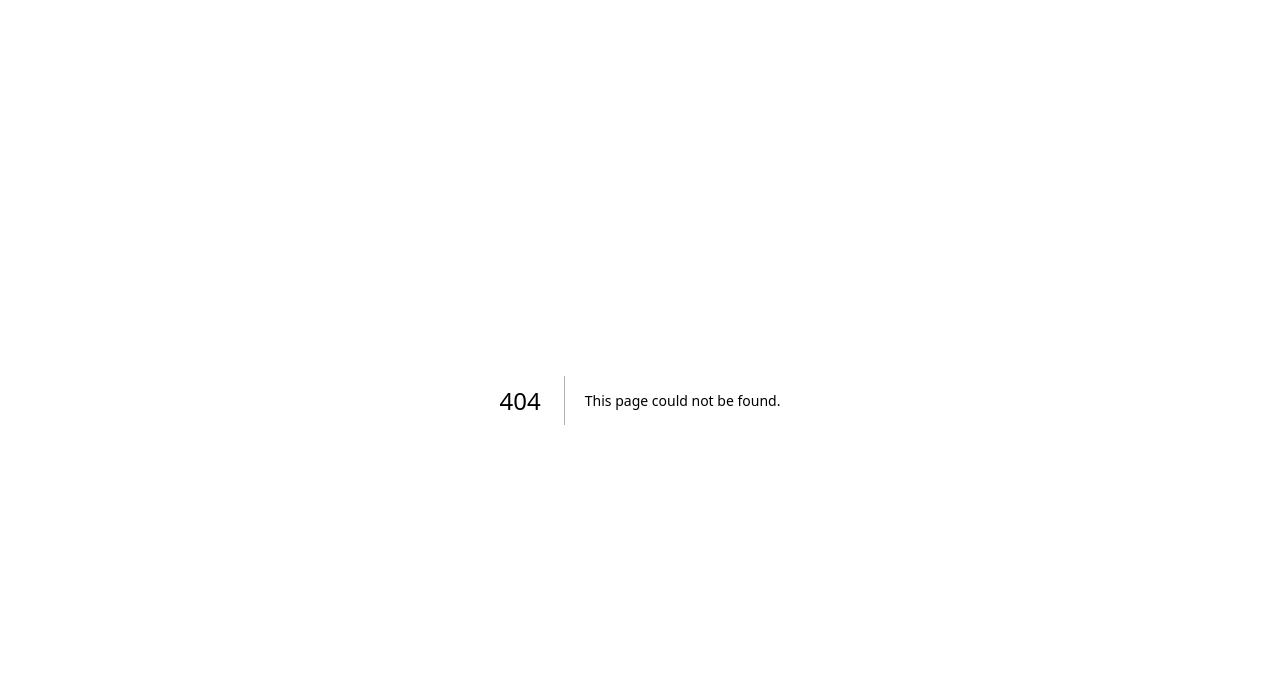
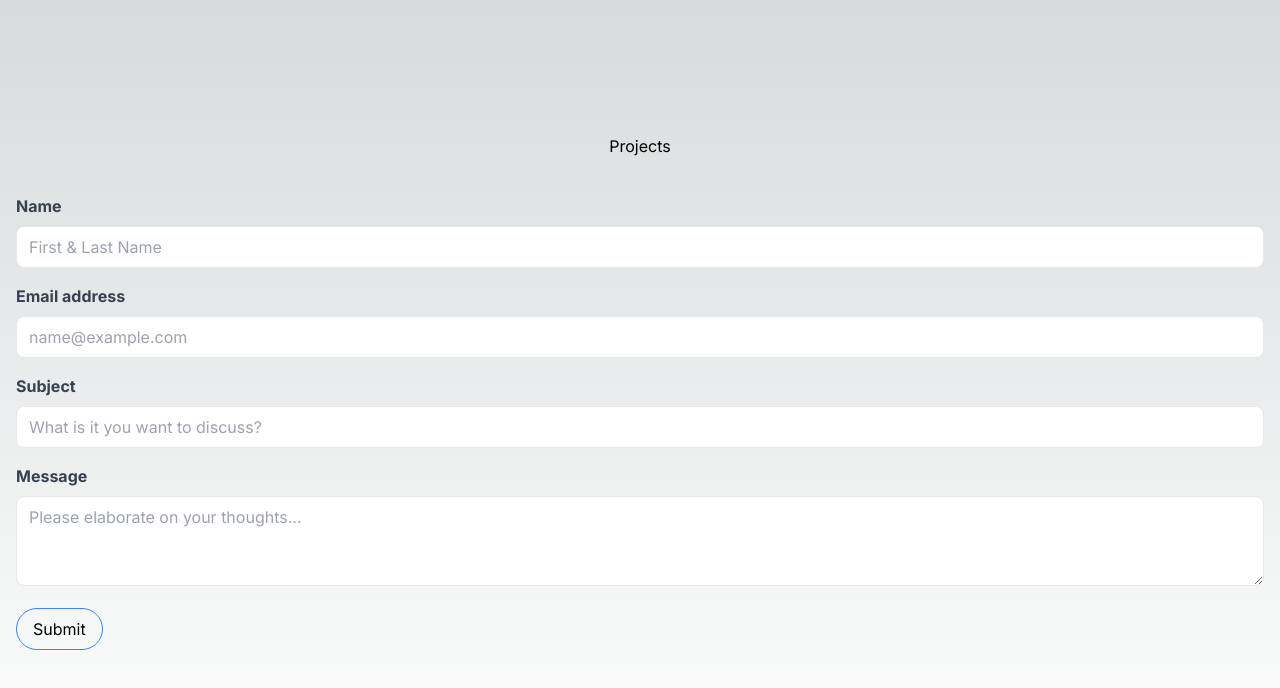
Before and after one commit to brer4449/new-portfolio, a Next.js app: page /contact in a window 1280 px wide. Before the commit this address had no page. Shown: the top 688 px of the page. Built offline with nearby package versions, Linux system fonts and the light colour scheme.

Commit message:
finished contact page

```diff
--- /dev/null
+++ b/app/contact/page.js
@@ -0,0 +1,80 @@
+export default function Contact() {
+  return (
+    <div className="background-container flex justify-center items-center min-h-screen">
+      <div className="container">
+        <h1 className="text-center white montserrat pb-5">Projects</h1>
+        <div className="contact-container rounded p-4">
+          <form
+            action="https://formspree.io/xyyjvbzz"
+            method="POST"
+            className="space-y-4"
+          >
+            <div className="form-group">
+              <label for="name" className="block text-gray-700 font-bold mb-2">
+                Name
+              </label>
+              <input
+                name="name"
+                type="text"
+                className="form-control w-full px-3 py-2 border rounded-lg focus:outline-none focus:ring-2 focus:ring-blue-500"
+                placeholder="First & Last Name"
+                required
+              />
+            </div>
+            <div className="form-group">
+              <label
+                for="_replyto"
+                className="block text-gray-700 font-bold mb-2"
+              >
+                Email address
+              </label>
+              <input
+                name="_replyto"
+                type="email"
+                className="form-control w-full px-3 py-2 border rounded-lg focus:outline-none focus:ring-2 focus:ring-blue-500"
+                placeholder="name@example.com"
+                required
+              />
+            </div>
+            <div className="form-group">
+              <label
+                for="subject"
+                className="block text-gray-700 font-bold mb-2"
+              >
+                Subject
+              </label>
+              <input
+                name="subject"
+                type="text"
+                className="form-control w-full px-3 py-2 border rounded-lg focus:outline-none focus:ring-2 focus:ring-blue-500"
+                placeholder="What is it you want to discuss?"
+              />
+            </div>
+            <div className="form-group">
+              <label
+                for="message"
+                className="block text-gray-700 font-bold mb-2"
+              >
+                Message
+              </label>
+              <textarea
+                name="message"
+                className="form-control w-full px-3 py-2 border rounded-lg focus:outline-none focus:ring-2 focus:ring-blue-500"
+                rows="3"
+                placeholder="Please elaborate on your thoughts..."
+                required
+              ></textarea>
+            </div>
+            <button
+              className="rounded-full bg-transparent border border-blue-500 py-2 px-4"
+              type="submit"
+              value="Send"
+            >
+              Submit
+            </button>
+          </form>
+        </div>
+      </div>
+    </div>
+  );
+}
```
